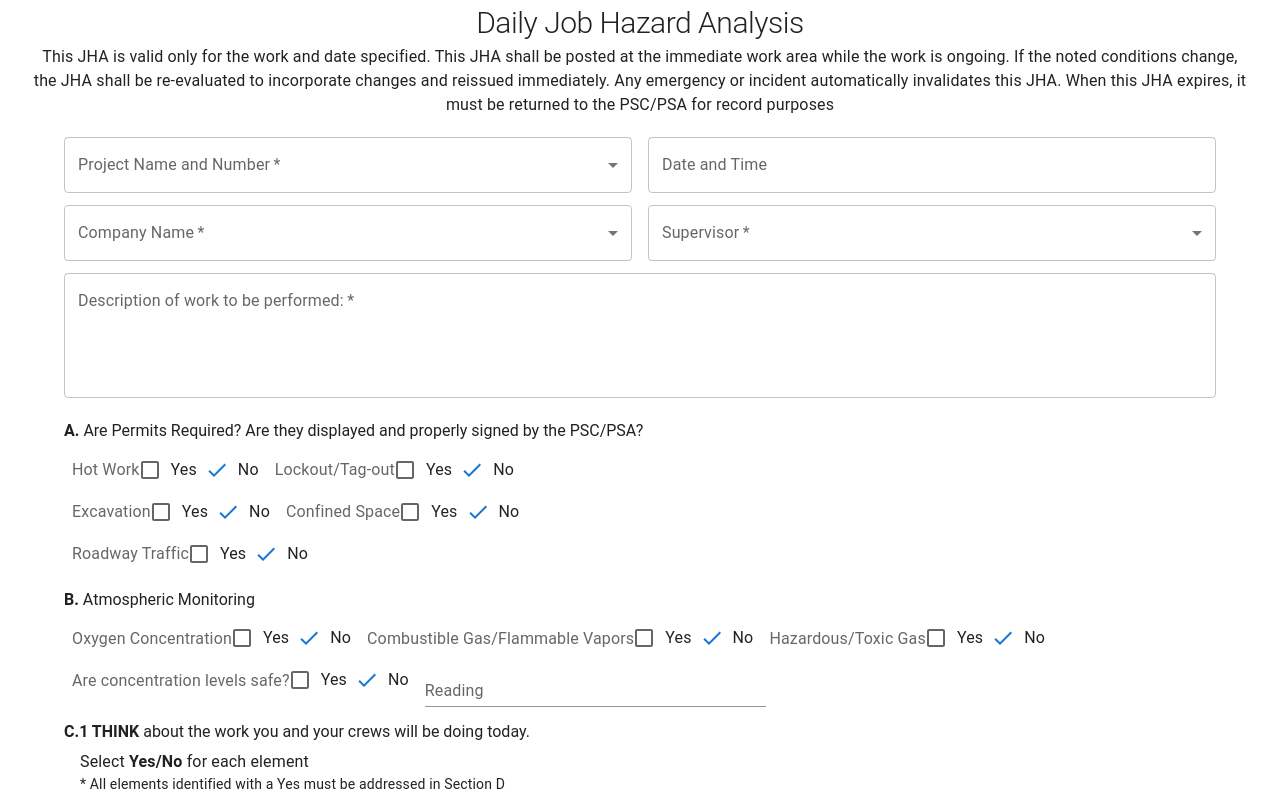
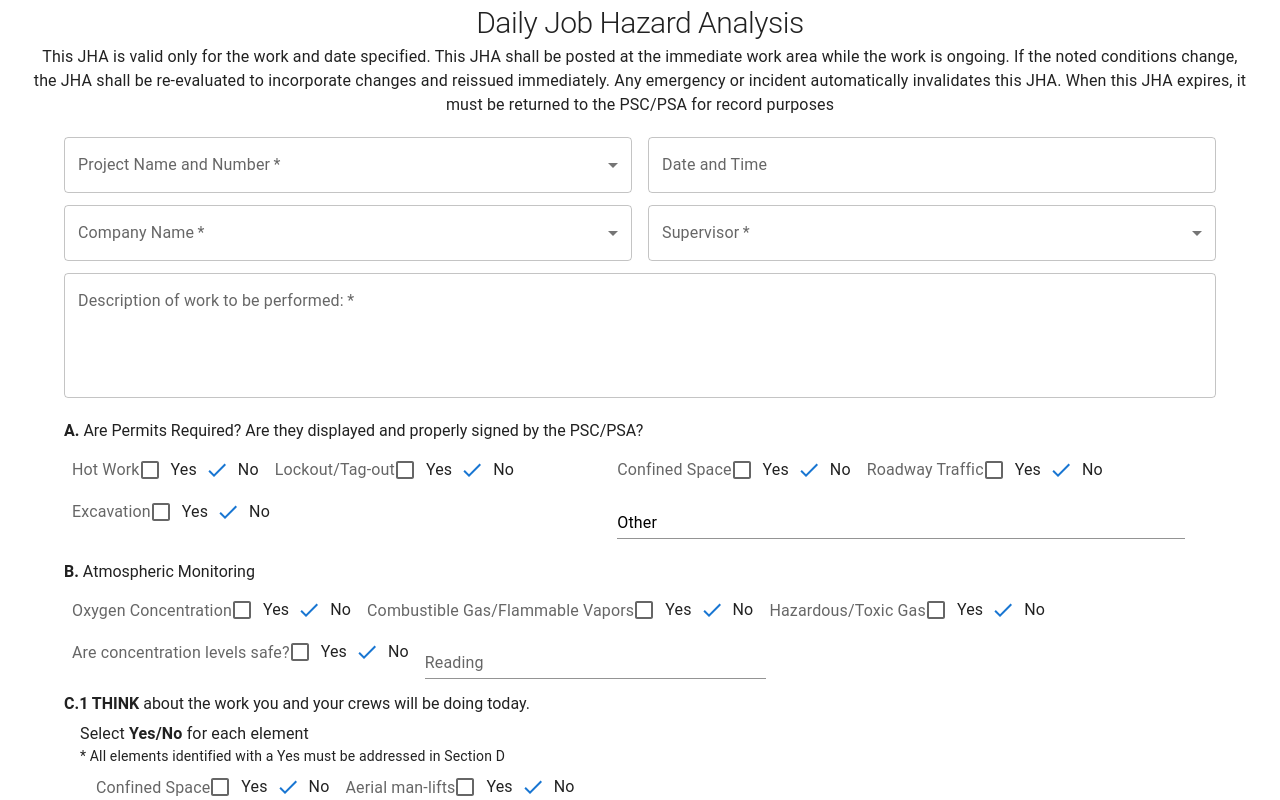
Before and after one commit to Trevor5008/jha-form-prototype, a Next.js app: page / in a window 1280 px wide. Shown: the top 800 px of the page. Built offline with nearby package versions, Linux system fonts and the light colour scheme.

Commit message:
Added 'other' input for section A

```diff
--- a/app/components/SectionAOptions.jsx
+++ b/app/components/SectionAOptions.jsx
@@ -1,14 +1,15 @@
 import {
    Container,
    Typography,
-   Box
+   Box,
+   TextField
 } from "@mui/material"
 import OptionInput from "./OptionInput"
 import { sectionAOpts } from "@/lib/options"
 
 export default function SectionAOptions() {
    return (
-      <Container className="mt-6 px-0">
+      <Container className="my-6 px-0">
          <Typography
             variant="h3"
             marginBottom={1}
@@ -38,7 +39,9 @@ export default function SectionAOptions() {
                   }
                }}
             >
-               {sectionAOpts.map((opt, idx) => {
+               {sectionAOpts
+                  .slice(0, 3)
+                  .map((opt, idx) => {
                      return (
                         <OptionInput
                            key={idx}
@@ -47,6 +50,38 @@ export default function SectionAOptions() {
                      )
                   })}
             </Box>
+            <Box
+               sx={{
+                  width: {
+                     tablet: "50%"
+                  },
+                  marginLeft: {
+                     tablet: 0
+                  }
+               }}
+            >
+               {sectionAOpts
+                  .slice(3)
+                  .map((opt, idx) => {
+                     return (
+                        <OptionInput
+                           key={idx}
+                           option={opt}
+                        />
+                     )
+                  })}
+               <TextField
+                  label="Other"
+                  variant="standard"
+
+                  fullWidth
+                  sx={{
+                     "& .MuiFormLabel-root": {
+                        color: "black"
+                     }
+                  }}
+               />
+            </Box>
          </Box>
       </Container>
    )
```
Lines whose indentation alone changed are shown as unchanged.
